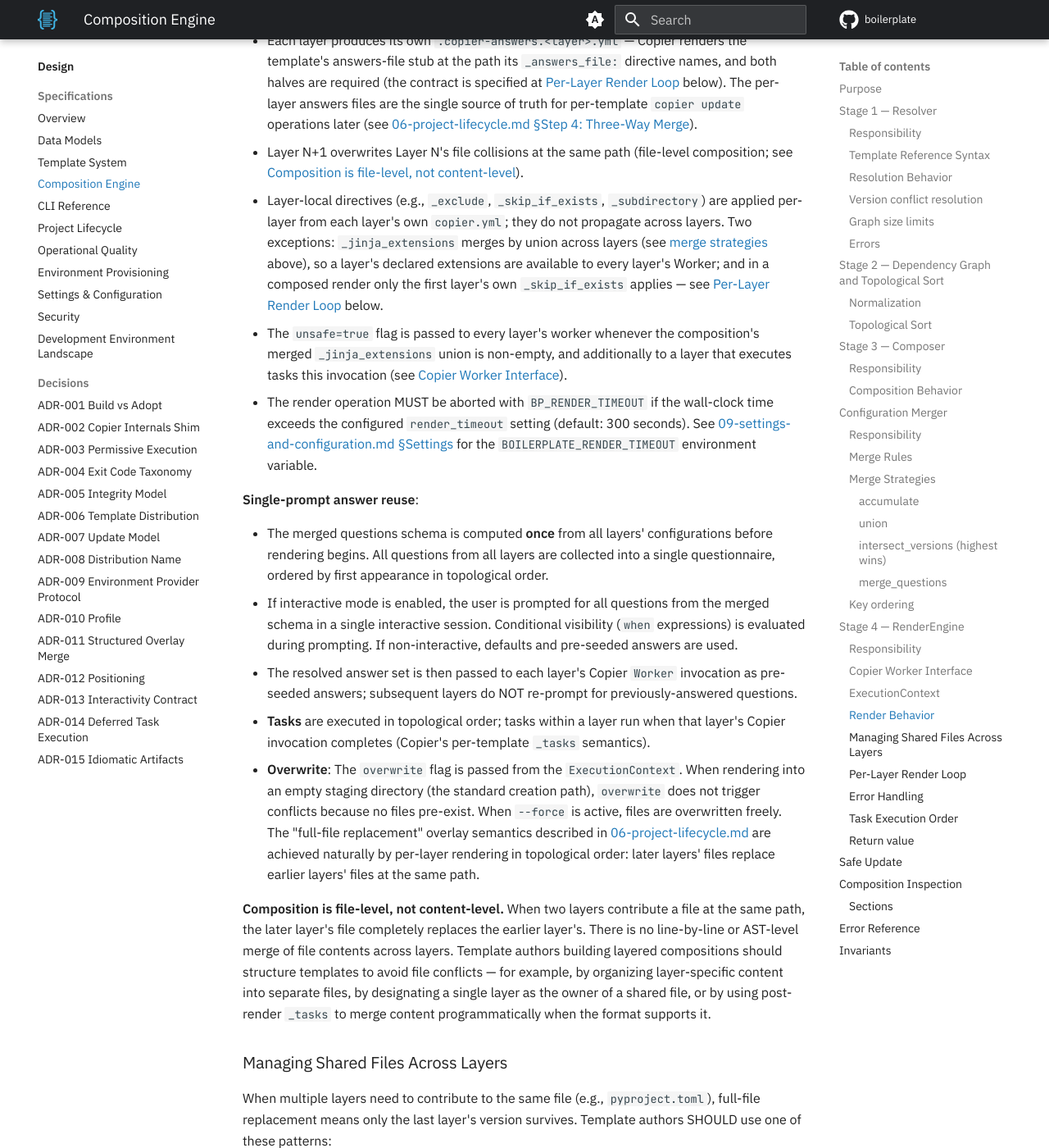
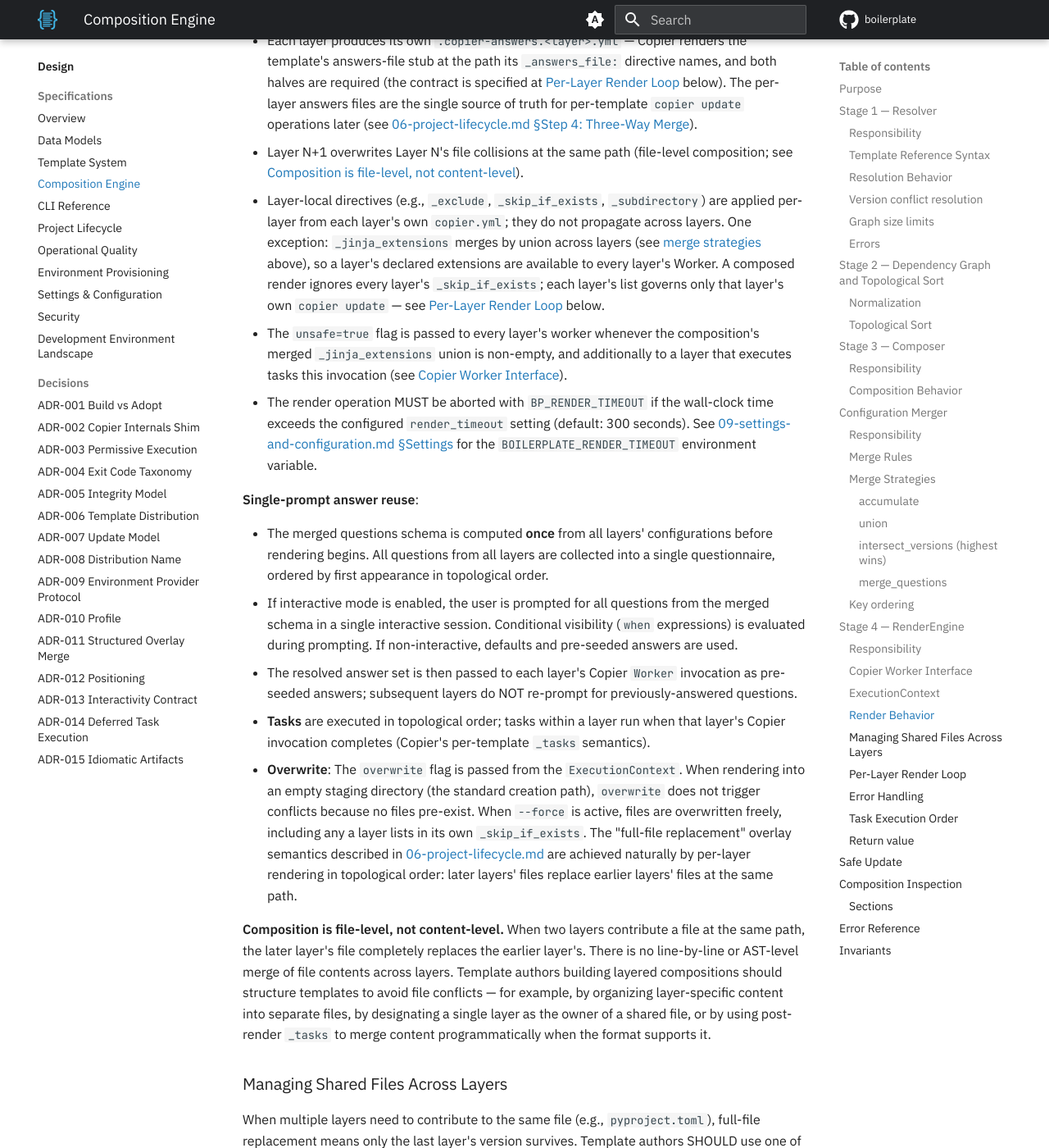
Before and after one commit to TheRealBillSiegler/boilerplate, an MkDocs documentation site: the page built from docs/design/04-composition-engine.md, in a window 1280 px wide and 1400 px high, scrolled down 10501 px. Shown: the whole window at 82% size. Built offline with MkDocs 1.6.1 and Material for MkDocs 9.7.7, drawn with Linux system fonts in a browser that asks for light colours; comment, search, counter and statistics services are not loaded; the version menu is left out; some of the changed text lies outside the part shown.

Commit message:
docs(design): state that composed renders ignore skip_if_exists
Co-Authored-By: Claude Sonnet 5.5 <noreply@anthropic.com>

```diff
--- a/docs/design/04-composition-engine.md
+++ b/docs/design/04-composition-engine.md
@@ -304,7 +304,7 @@ The RenderEngine takes the merged questions schema (no underscore-prefixed keys)
 - Each layer is rendered via its own Copier `Worker` invocation against the same destination directory; the RenderEngine loops in topological order.
 - Each layer produces its own `.copier-answers.<layer>.yml` — Copier renders the template's answers-file stub at the path its `_answers_file:` directive names, and both halves are required (the contract is specified at [Per-Layer Render Loop](#per-layer-render-loop) below). The per-layer answers files are the single source of truth for per-template `copier update` operations later (see [06-project-lifecycle.md §Step 4: Three-Way Merge](06-project-lifecycle.md#step-4-three-way-merge)).
 - Layer N+1 overwrites Layer N's file collisions at the same path (file-level composition; see [Composition is file-level, not content-level](#managing-shared-files-across-layers)).
-- Layer-local directives (e.g., `_exclude`, `_skip_if_exists`, `_subdirectory`) are applied per-layer from each layer's own `copier.yml`; they do not propagate across layers. Two exceptions: `_jinja_extensions` merges by union across layers (see [merge strategies](#merge-strategies) above), so a layer's declared extensions are available to every layer's Worker; and in a composed render only the first layer's own `_skip_if_exists` applies — see [Per-Layer Render Loop](#per-layer-render-loop) below.
+- Layer-local directives (e.g., `_exclude`, `_skip_if_exists`, `_subdirectory`) are applied per-layer from each layer's own `copier.yml`; they do not propagate across layers. One exception: `_jinja_extensions` merges by union across layers (see [merge strategies](#merge-strategies) above), so a layer's declared extensions are available to every layer's Worker. A composed render ignores every layer's `_skip_if_exists`; each layer's list governs only that layer's own `copier update` — see [Per-Layer Render Loop](#per-layer-render-loop) below.
 - The `unsafe=true` flag is passed to every layer's worker whenever the composition's merged `_jinja_extensions` union is non-empty, and additionally to a layer that executes tasks this invocation (see [Copier Worker Interface](#copier-worker-interface)).
 - The render operation MUST be aborted with `BP_RENDER_TIMEOUT` if the wall-clock time exceeds the configured `render_timeout` setting (default: 300 seconds). See [09-settings-and-configuration.md §Settings](09-settings-and-configuration.md#settings) for the `BOILERPLATE_RENDER_TIMEOUT` environment variable.
 
@@ -314,7 +314,7 @@ The RenderEngine takes the merged questions schema (no underscore-prefixed keys)
 - If interactive mode is enabled, the user is prompted for all questions from the merged schema in a single interactive session. Conditional visibility (`when` expressions) is evaluated during prompting. If non-interactive, defaults and pre-seeded answers are used.
 - The resolved answer set is then passed to each layer's Copier `Worker` invocation as pre-seeded answers; subsequent layers do NOT re-prompt for previously-answered questions.
 - **Tasks** are executed in topological order; tasks within a layer run when that layer's Copier invocation completes (Copier's per-template `_tasks` semantics).
-- **Overwrite**: The `overwrite` flag is passed from the `ExecutionContext`. When rendering into an empty staging directory (the standard creation path), `overwrite` does not trigger conflicts because no files pre-exist. When `--force` is active, files are overwritten freely. The "full-file replacement" overlay semantics described in [06-project-lifecycle.md](06-project-lifecycle.md) are achieved naturally by per-layer rendering in topological order: later layers' files replace earlier layers' files at the same path.
+- **Overwrite**: The `overwrite` flag is passed from the `ExecutionContext`. When rendering into an empty staging directory (the standard creation path), `overwrite` does not trigger conflicts because no files pre-exist. When `--force` is active, files are overwritten freely, including any a layer lists in its own `_skip_if_exists`. The "full-file replacement" overlay semantics described in [06-project-lifecycle.md](06-project-lifecycle.md) are achieved naturally by per-layer rendering in topological order: later layers' files replace earlier layers' files at the same path.
 
 **Composition is file-level, not content-level.** When two layers contribute a file at the same path, the later layer's file completely replaces the earlier layer's. There is no line-by-line or AST-level merge of file contents across layers. Template authors building layered compositions should structure templates to avoid file conflicts — for example, by organizing layer-specific content into separate files, by designating a single layer as the owner of a shared file, or by using post-render `_tasks` to merge content programmatically when the format supports it.
 
@@ -344,7 +344,7 @@ The RenderEngine iterates layers in topological order. For each layer:
 
 The source template directories on disk are never modified. The destination directory is the same across all layer invocations — file collisions are resolved by overwrite (later layers win), implementing file-level composition.
 
-**Layer-local Copier directives** — `_exclude`, `_skip_if_exists`, `_subdirectory`, `_templates_suffix`, `_envops` — are scoped to the layer that declares them in its own `copier.yml`. They do NOT propagate across layers; each layer's invocation only sees its own `copier.yml`. `_jinja_extensions` is merged instead — see the [merge strategies table](#merge-strategies) — so every layer's Worker receives the union of all layers' declared extensions. In a composed render, only the first layer's own `_skip_if_exists` applies: a later layer overlays this render's own output regardless of what it declares ([Composition is file-level, not content-level](#managing-shared-files-across-layers)), and its declared list instead governs that layer's own `copier update`.
+**Layer-local Copier directives** — `_exclude`, `_skip_if_exists`, `_subdirectory`, `_templates_suffix`, `_envops` — are scoped to the layer that declares them in its own `copier.yml`. They do NOT propagate across layers; each layer's invocation only sees its own `copier.yml`. `_jinja_extensions` is merged instead — see the [merge strategies table](#merge-strategies) — so every layer's Worker receives the union of all layers' declared extensions. In a composed render no layer's `_skip_if_exists` applies: `new` writes every layer's files, and a later layer overlays this render's own output regardless of what it declares ([Composition is file-level, not content-level](#managing-shared-files-across-layers)). Each layer's declared list governs only that layer's own `copier update`.
 
 **`_answers_file:` directive and answers-file stub (both mandatory for first-party layers)**: Each first-party template's `copier.yml` MUST declare `_answers_file: .copier-answers.<layer>.yml`, **and** the template MUST ship an answers-file stub — a template file literally named `{{ _copier_conf.answers_file }}.jinja` rendering `_copier_answers` (the `project` template's stub is the reference pattern). The directive alone is inert: Copier writes an answers file only by rendering the stub; a template lacking one composes cleanly but silently produces no answers file, exit 0, no warning — verified against Copier 9.15.0 ([ADR-015 §Verification](adr-015-idiomatic-artifacts.md#verification-2026-07-28)). Together they are the contract that makes per-layer `copier update -a .copier-answers.<layer>.yml` work at update time (see [06-project-lifecycle.md §Step 4: Three-Way Merge](06-project-lifecycle.md#step-4-three-way-merge)). `validate` SHOULD warn when a template declares `extends` or is offered for composition without a stub, since such a layer is copy-only.
 
```
Also changed, not shown: docs/reference/merging.md (+1 -1 lines).
